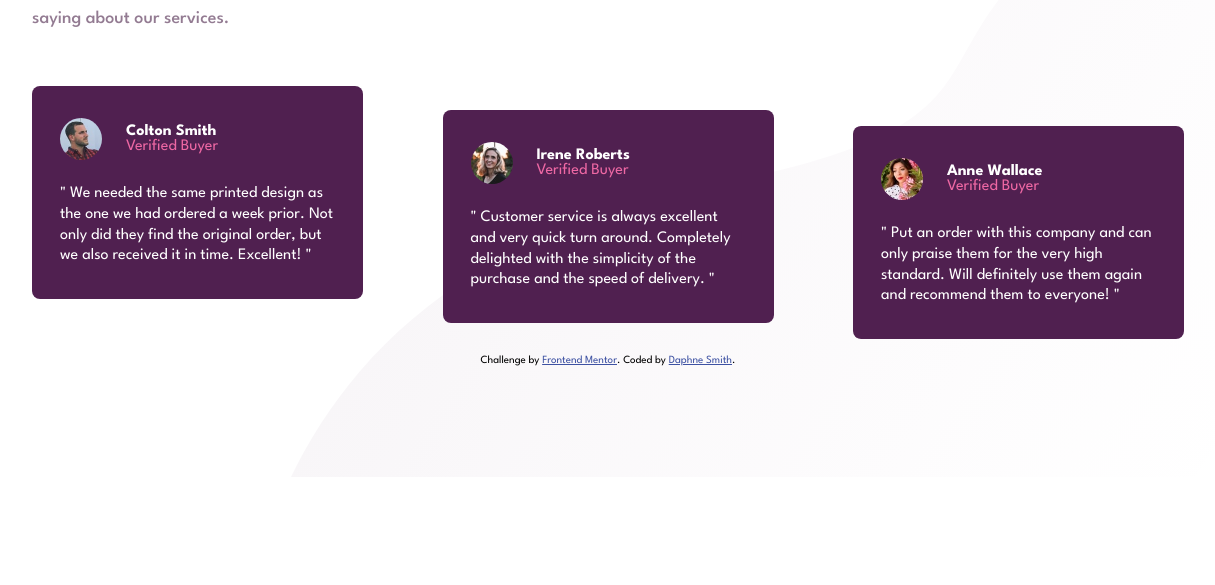
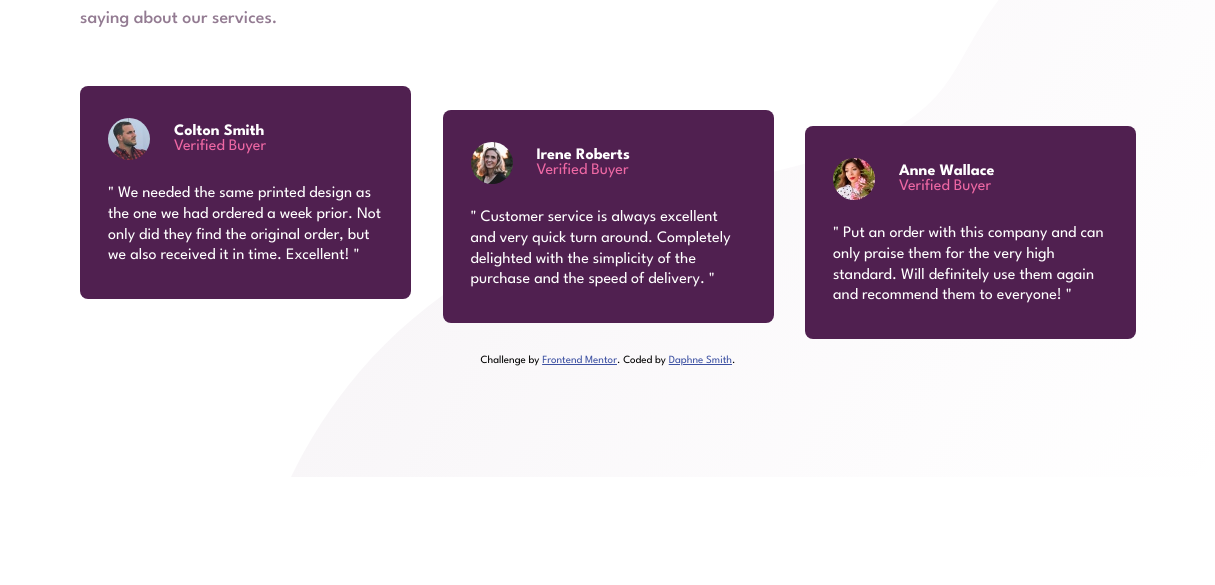
Before and after one commit to Daphne816/Social-Proof-Section, a plain HTML site: page index.html in a window 1536 px wide. Shown: the part 327-912 px from the top of the page, without its empty margins (160-1375 px from the left). Drawn offline with Linux system fonts and the light colour scheme.

Commit message:
Update style.css

```diff
--- a/style.css
+++ b/style.css
@@ -101,6 +101,9 @@ footer {margin-block: .5rem;}
 /*Desktop 1440x800*/
 @media (min-width: 1440px){
 
+    main {max-width: 1440px;
+          margin-inline: auto;}
+
     body {background-image: url(images/bg-pattern-top-desktop.svg), url(images/bg-pattern-bottom-desktop.svg);
           background-repeat: no-repeat, no-repeat;
           background-position-x: 0%, right;
```
